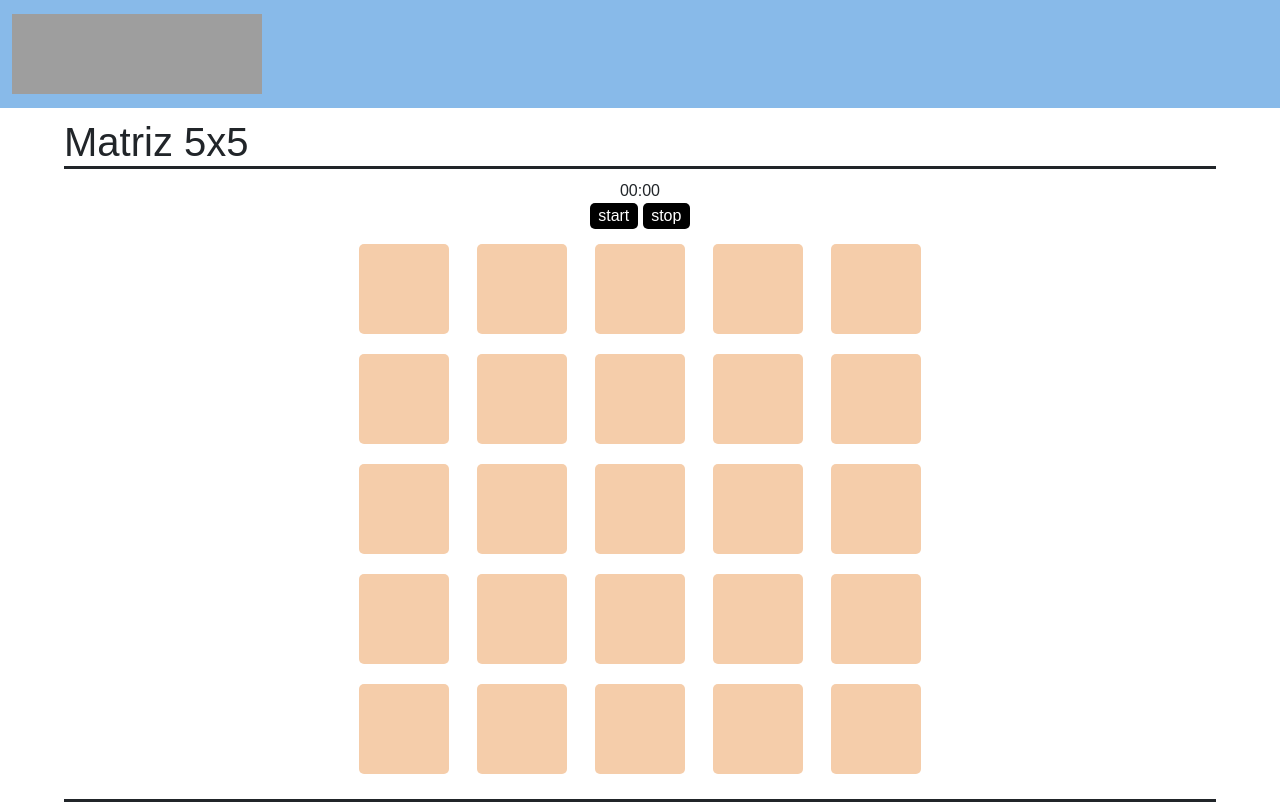
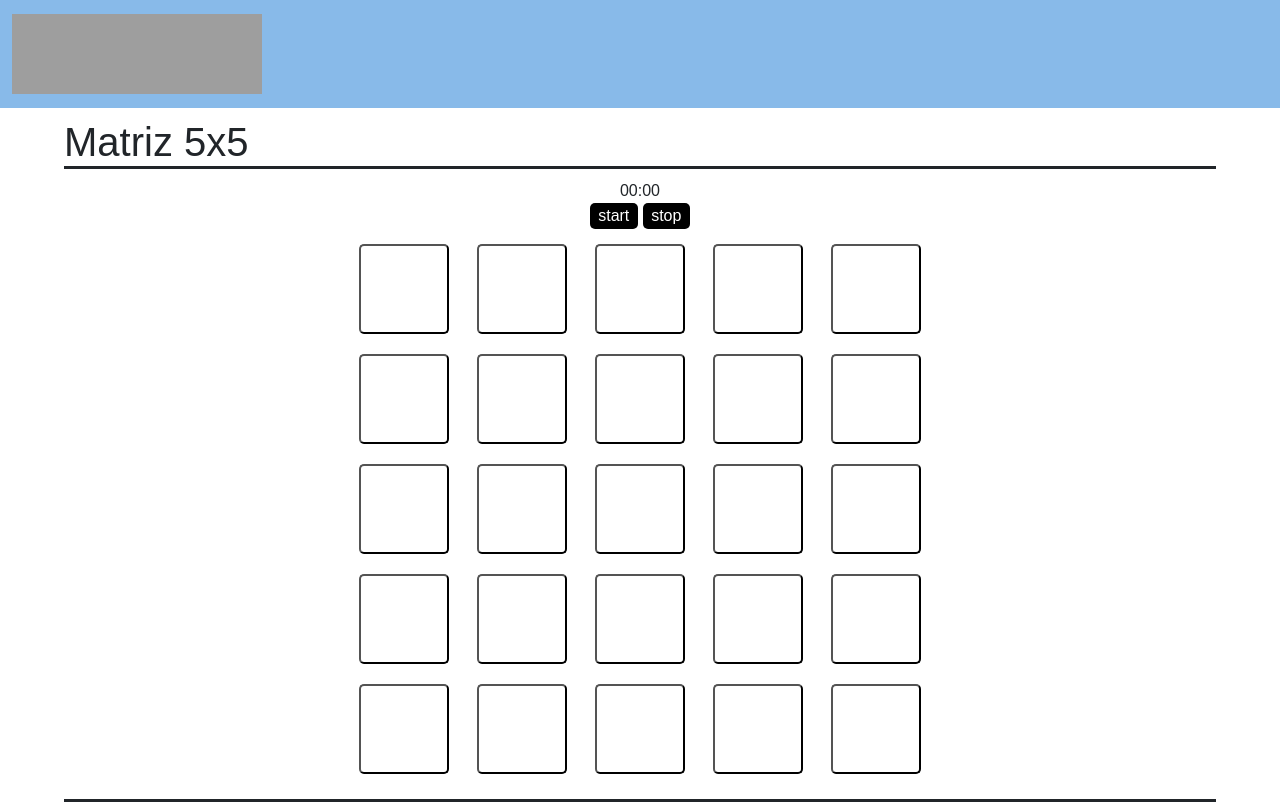
Before and after one commit to LincolnCFCruz/Solograma, an Angular app: page /5x5 in a window 1280 px wide. Built offline with nearby package versions, Linux system fonts and the light colour scheme; grey boxes are pictures that could not be loaded.

Commit message:
Second Logic Update

```diff
--- a/src/app/nonograma5x5/nonograma5x5.component.ts
+++ b/src/app/nonograma5x5/nonograma5x5.component.ts
@@ -1,5 +1,6 @@
 import { Component, OnInit } from '@angular/core';
 import { Router } from '@angular/router';
+import { timeInterval } from 'rxjs';
 
 @Component({
   selector: 'app-nonograma5x5',
@@ -8,11 +9,10 @@ import { Router } from '@angular/router';
 })
 export class Nonograma5x5Component implements OnInit {
   squares: number[];
-  xIsNext: boolean;
   countError: number;
   countPassUser: number;
   countPassTotal: number;
-
+  squaresPassed: number[];
 
   constructor(private _router: Router) { }
 
@@ -22,6 +22,7 @@ export class Nonograma5x5Component implements OnInit {
 
   newGame() {
     this.squares = [1,0,0,0,0,1,1,1,0,0,0,0,0,0,0,1,0,0,0,0,1,0,0,0,0]
+    this.squaresPassed = [];
     this.countError = 0;
     this.countPassTotal = 6;
     this.countPassUser = 0;
@@ -29,12 +30,19 @@ export class Nonograma5x5Component implements OnInit {
 
   verify(idx: number) {
     if (this.squares[idx] == 1) {
-      this.countPassUser ++;
+      if(!this.squaresPassed.includes(idx)){
+        this.countPassUser ++;
+      }
     }
     else{
       window.alert("ERROU!");
       this.countError ++;
     }
+
+    if (!this.squaresPassed.includes(idx)){
+      this.squaresPassed.push(idx);
+    }
+
     this.calculateWinner()
   }
 
--- a/src/app/square/square.component.css
+++ b/src/app/square/square.component.css
@@ -8,15 +8,5 @@ button {
     width: 90px;
     height: 90px;
     font-size: 5em;
-    background-color: #F5CDAA;
-    border: none;
     border-radius: 5px;
 }
-
-button:hover {background-color: #3e8e41}
-
-button:active {
-  background-color: #3e8e41;
-  box-shadow: 0 5px #666;
-  transform: translateY(4px);
-}
--- a/src/app/square/square.component.html
+++ b/src/app/square/square.component.html
@@ -1,3 +1,5 @@
 <div class="square">
-    <button nbButton *ngIf="!value">{{ value }}</button>
+    <button
+    [style.background-color]="toggle ? 'white' : 'black'"
+    (click)="enableDisableRule()"></button>
 </div>
--- a/src/app/square/square.component.ts
+++ b/src/app/square/square.component.ts
@@ -1,4 +1,5 @@
 import { Component, Input } from '@angular/core';
+import { Nonograma5x5Component } from '../nonograma5x5/nonograma5x5.component'
 
 @Component({
   selector: 'app-square',
@@ -7,5 +8,9 @@ import { Component, Input } from '@angular/core';
 })
 
 export class SquareComponent  {
-  @Input() value: boolean;
+  toggle = true;
+
+  enableDisableRule() {
+      this.toggle = !this.toggle;
+  }
 }
```
Also changed, not shown: src/app/app-routing.module.ts (line endings or trailing spaces), 1 other file (tests, documents, lock files or other folders).
